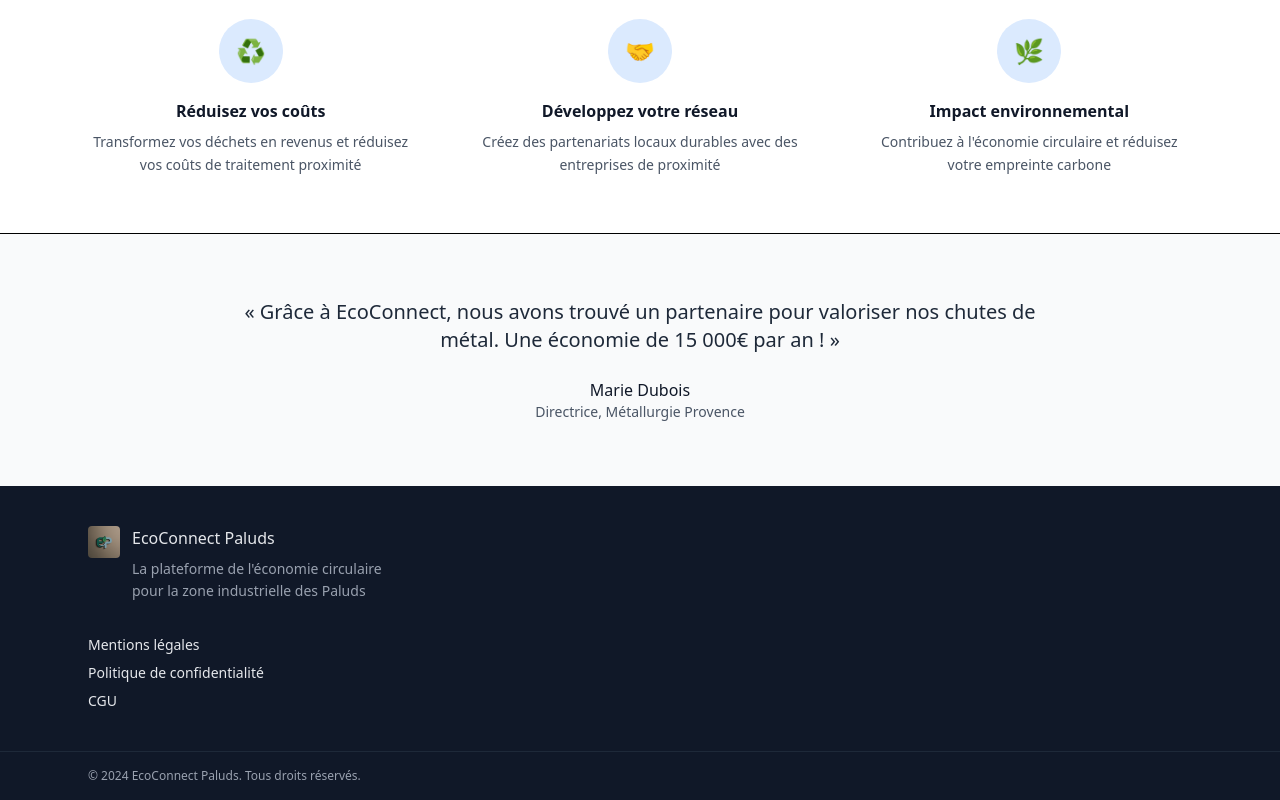
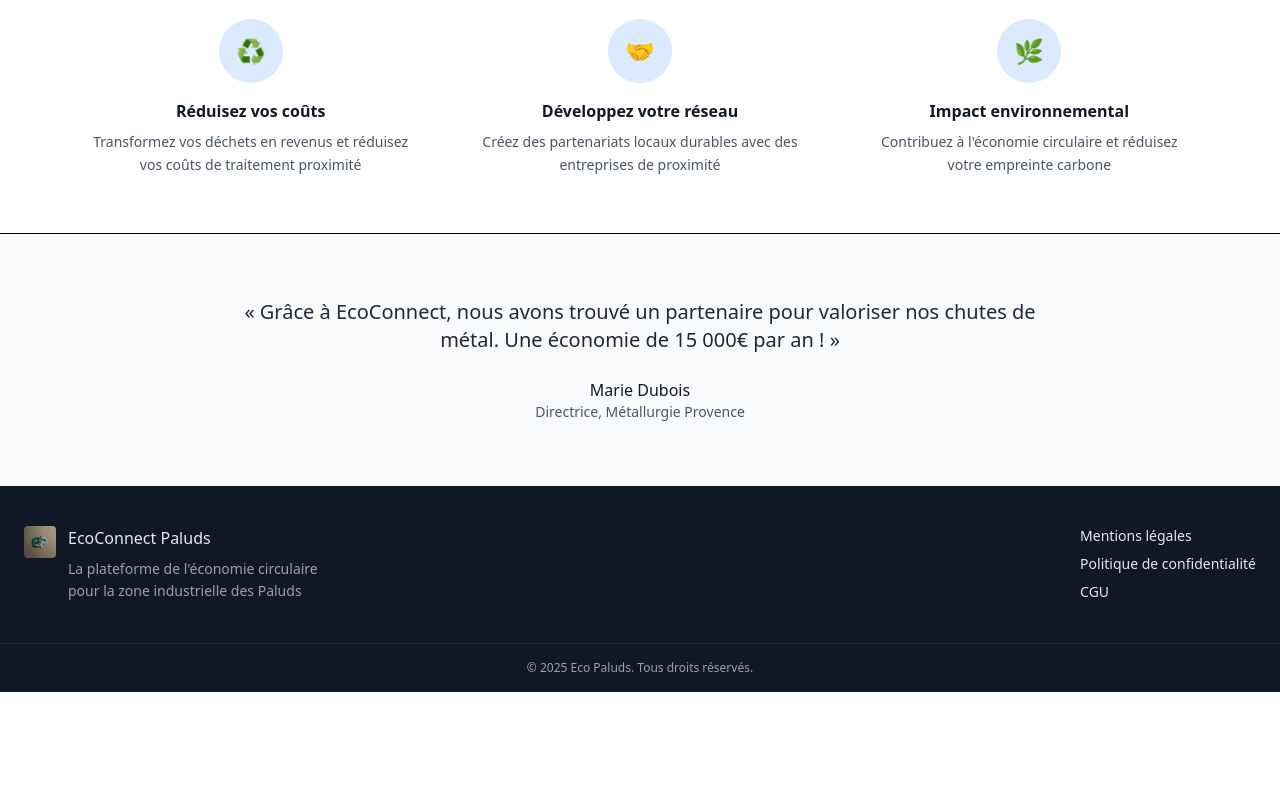
Before and after one commit to Floxde99/front_eco-paluds, a React (Vite) app: page / in a window 1280 px wide. Shown: the part 963-1763 px from the top of the page. After the commit the page ends 1655 px from the top, so only its background shows below. Built offline with nearby package versions, Linux system fonts and the light colour scheme; no server answers.

Commit message:
fix footer

```diff
--- a/src/components/landing/Footer.jsx
+++ b/src/components/landing/Footer.jsx
@@ -3,8 +3,8 @@ import { Link } from 'react-router-dom'
 
 export function Footer() {
   return (
-    <footer className="bg-gray-900 text-gray-200 mt-0">
-      <div className="mx-auto max-w-6xl px-6 py-10 grid grid-cols-1 md:grid-cols-4 gap-8">
+    <footer className="bg-gray-900 text-gray-200 ">
+      <div className="mx-auto px-6 py-10 flex flex gap-8 place-content-between">
         <div className="md:col-span-3 flex items-start gap-3">
           <img src="/logo.jpg" alt="EcoConnect Paluds" className="w-8 h-8 rounded object-cover" />
           <div>
@@ -22,9 +22,9 @@ export function Footer() {
           <Link className="block hover:text-white transition-colors" to="/cgu">CGU</Link>
         </div>
       </div>
-      <div className="border-t border-gray-800">
+      <div className="border-t border-gray-800 text-center">
         <div className="mx-auto max-w-6xl px-6 py-4 text-xs text-gray-400">
-          © 2024 EcoConnect Paluds. Tous droits réservés.
+          © {new Date().getFullYear()} Eco Paluds. Tous droits réservés.
         </div>
       </div>
     </footer>
```
Also changed, not shown: package.json (+16 -16 lines), 1 other file (tests, documents, lock files or other folders).
